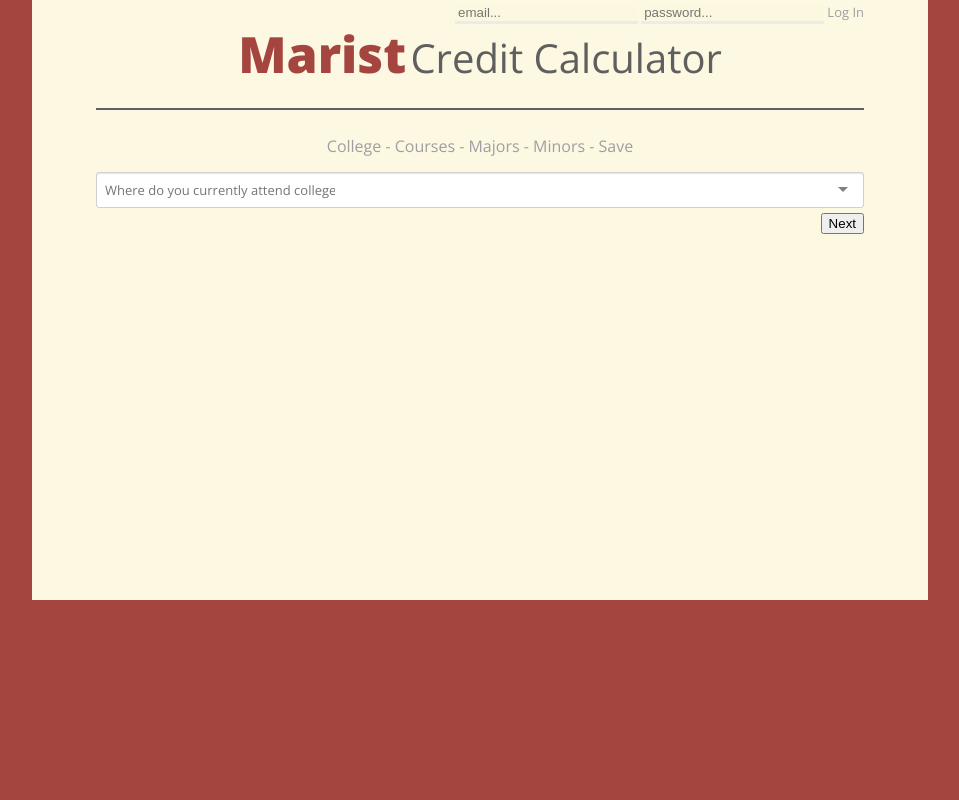
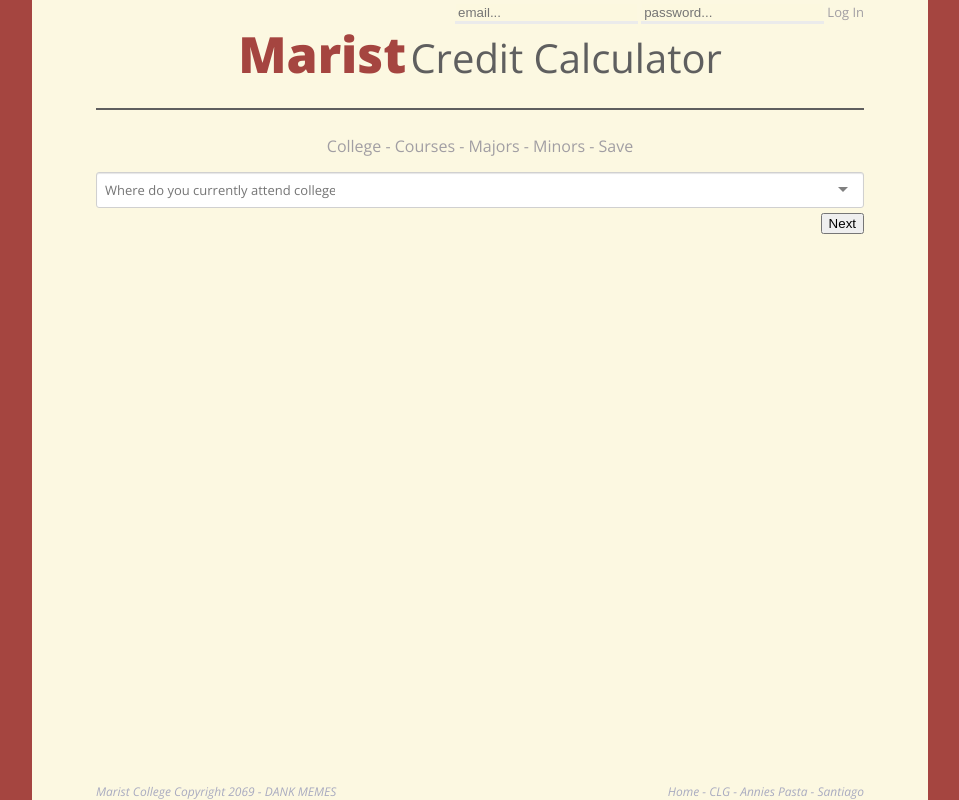
Before and after one commit to evanjhopkins/CreditCalculator, a Flask app: page / in a window 1280 px wide. Shown: the whole page, without its empty margins (160-1119 px from the left). Run offline with Flask 2, Linux system fonts and the light colour scheme; data comes from the database, SQL or seed files in the repository; some libraries are stand-ins or nearby versions.

Commit message:
added a footer

```diff
--- a/static/css/local.css
+++ b/static/css/local.css
@@ -1,6 +1,10 @@
+html{
+	height: 100%;
+}
 body {
     margin: 0;
     width: 100%;
+    height: 100%;
     font-family: 'Open Sans', sans-serif;
     background-color: #A54540;
 }
@@ -8,7 +12,7 @@ body {
 	padding: 0 5% 0 5%;
 	margin: 0 auto;
 	width: 60%;
-	min-height: 600px;
+	min-height: 100%;
 	background-color: #FCF8E1;
 }
 .nav{
@@ -145,3 +149,18 @@ input[type=text]:focus, input[type=password]:focus {
 .next_step{
 	float: right;
 }
+.footer{
+	width: 60%;
+	position: absolute;
+	bottom: 0px;
+	padding-top: 100px;
+	color: #A9ABC0;
+	font-style: italic;
+	font-size: 12px;
+}
+.footer-text{
+	float: left;
+}
+.footer-links{
+	float: right;
+}
--- a/templates/frame.html
+++ b/templates/frame.html
@@ -43,6 +43,12 @@
 
       {% block content %}{% endblock %}
 
+      <div class="footer">
+        <div class="footer-text">Marist College Copyright 2069 - DANK MEMES</div>
+        <div class="footer-links">
+        Home - CLG - Annies Pasta - Santiago
+        </div>
+      </div>
     </div>
   </body>
 
```
